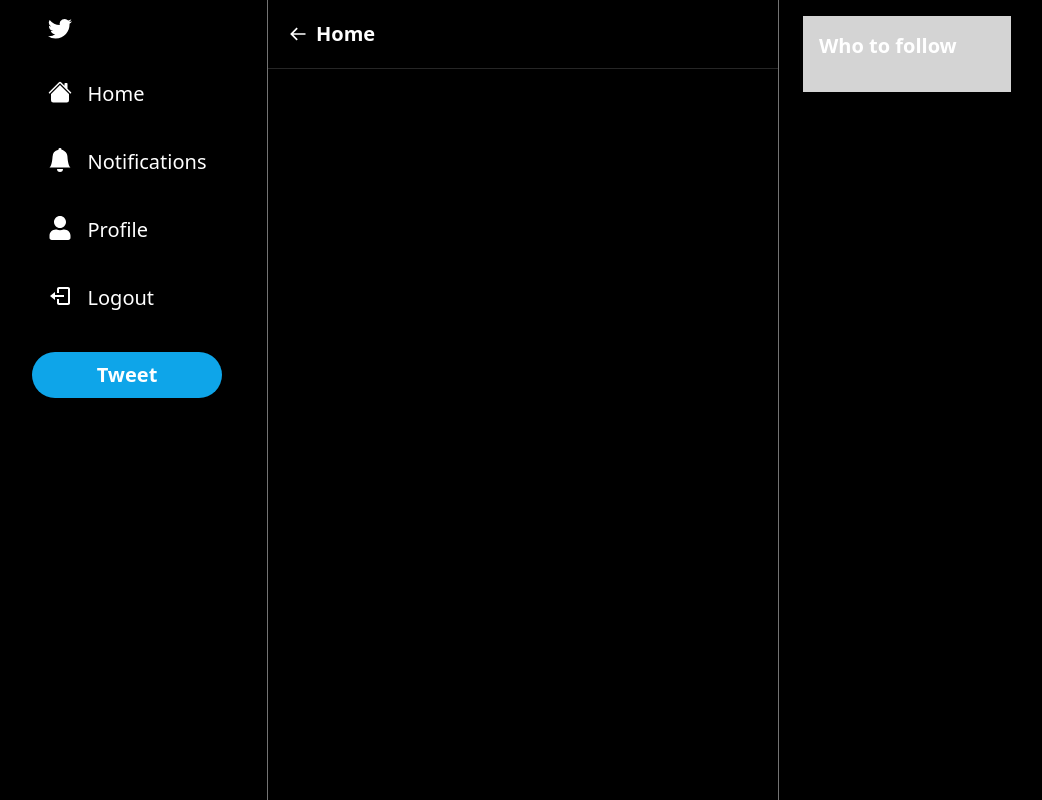
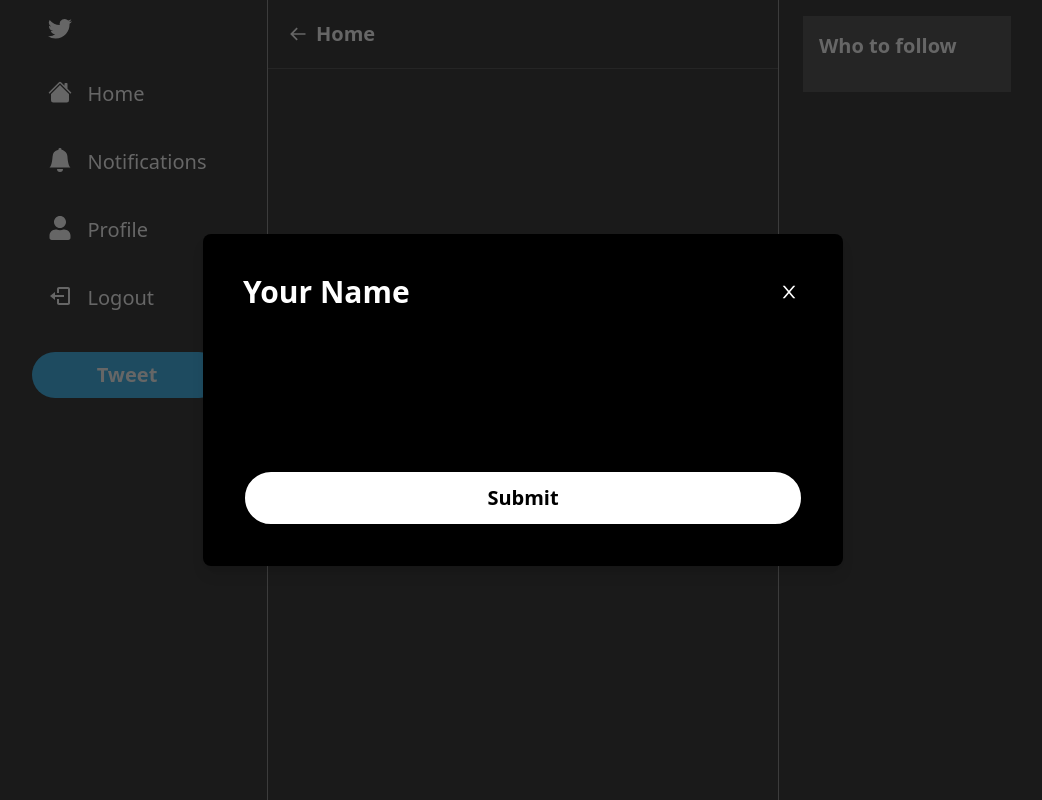
Before and after one commit to Razaul00003/twetterCloneNextjsTs, a Next.js app: page / in a window 1280 px wide. Shown: the whole page, without its empty margins (117-1159 px from the left). Built offline with nearby package versions, Linux system fonts and the light colour scheme.

Commit message:
added modal

```diff
--- /dev/null
+++ b/components/Button.tsx
@@ -0,0 +1,51 @@
+import React from "react";
+
+interface ButtonProps {
+  label: string;
+  secondary: boolean;
+  fullWidth: boolean;
+  large: boolean;
+  onClick: () => void;
+  disabled: boolean;
+  outline: boolean;
+}
+
+const Button: React.FC<ButtonProps> = ({
+  label,
+  secondary,
+  fullWidth,
+  large,
+  onClick,
+  disabled,
+  outline,
+}) => {
+  return (
+    <button
+      disabled={disabled}
+      onClick={onClick}
+      className={`
+      disabled:opacity-70
+      disabled:cursor-not-allowed
+      rounded-full
+      font-semibold
+      hover:opacity-80
+      transition
+      border-2
+      ${fullWidth ? "w-full" : "w-fit"}
+      ${secondary ? "bg-white" : "bg-sky-500"}
+      ${secondary ? "text-black" : "text-white"}
+      ${secondary ? "border-black" : "border-sky-500"}
+      ${large ? "text-xl" : "text-md"}
+      ${large ? "px-5" : "px-4"}
+      ${large ? "py-3" : "py-2"}
+      ${outline ? "bg-transparent" : ""}
+      ${outline ? "border-white" : ""}
+      ${outline ? "text-white" : ""}
+    `}
+    >
+      {label}
+    </button>
+  );
+};
+
+export default Button;
--- /dev/null
+++ b/components/Input.tsx
@@ -0,0 +1,7 @@
+import React from "react";
+
+const Input = () => {
+  return <div>Input</div>;
+};
+
+export default Input;
--- /dev/null
+++ b/components/Modal.tsx
@@ -0,0 +1,128 @@
+import { useCallback } from "react";
+import { AiOutlineClose } from "react-icons/ai";
+import Button from "./Button";
+
+interface ModalProps {
+  isOpen?: boolean;
+  onClose: () => void;
+  onSubmit: () => void;
+  title?: string;
+  body?: React.ReactElement;
+  footer?: React.ReactElement;
+  actionLabel: string;
+  disabled?: boolean;
+}
+
+const Modal: React.FC<ModalProps> = ({
+  isOpen,
+  onClose,
+  onSubmit,
+  title,
+  body,
+  actionLabel,
+  footer,
+  disabled,
+}) => {
+  const handleClose = useCallback(() => {
+    if (disabled) {
+      return;
+    }
+
+    onClose();
+  }, [onClose, disabled]);
+
+  const handleSubmit = useCallback(() => {
+    if (disabled) {
+      return;
+    }
+
+    onSubmit();
+  }, [onSubmit, disabled]);
+
+  if (!isOpen) {
+    return null;
+  }
+
+  return (
+    <>
+      <div
+        className="
+          justify-center
+          items-center
+          flex
+          overflow-x-hidden
+          overflow-y-auto
+          fixed
+          inset-0
+          z-50
+          outline-none
+          focus:outline-none
+          bg-neutral-800
+          bg-opacity-70
+        "
+      >
+        <div className="relative w-full lg:w-3/6 my-6 mx-auto lg:max-w-3xl h-full lg:h-auto">
+          {/*content*/}
+          <div
+            className="
+            h-full
+            lg:h-auto
+            border-0
+            rounded-lg
+            shadow-lg
+            relative
+            flex
+            flex-col
+            w-full
+            bg-black
+            outline-none
+            focus:outline-none
+            "
+          >
+            {/*header*/}
+            <div
+              className="
+              flex
+              items-center
+              justify-between
+              p-10
+              rounded-t
+              "
+            >
+              <h3 className="text-3xl font-semibold text-white">{title}</h3>
+              <button
+                className="
+                  p-1
+                  ml-auto
+                  border-0
+                  text-white
+                  hover:opacity-70
+                  transition
+                "
+                onClick={handleClose}
+              >
+                <AiOutlineClose size={20} />
+              </button>
+            </div>
+            {/*body*/}
+            <div className="relative p-10 flex-auto">{body}</div>
+            {/*footer*/}
+            <div className="flex flex-col gap-2 p-10">
+              <Button
+                disabled={disabled}
+                label={actionLabel}
+                secondary
+                fullWidth
+                large
+                onClick={handleSubmit}
+              />
+              {footer}
+            </div>
+          </div>
+        </div>
+      </div>
+    </>
+  );
+};
+
+export default Modal;
--- a/components/layout/FollowBar.tsx
+++ b/components/layout/FollowBar.tsx
@@ -3,7 +3,7 @@
 const FollowBar = () => {
   return (
     <div className="px-6 py-4 hidden lg:block ">
-      <div className="bg-neutral-300 roundec-xl p-4">
+      <div className="bg-neutral-800 roundec-xl p-4">
         <h2 className="text-white text-xl font-semibold">Who to follow</h2>
         <div className="flex flex-col gap-6 mt-4 ">{/* to od user list */}</div>
       </div>
--- a/pages/_app.tsx
+++ b/pages/_app.tsx
@@ -1,11 +1,15 @@
 import Layout from "@/components/Layout";
+import Modal from "@/components/Modal";
 import "@/styles/globals.css";
 import type { AppProps } from "next/app";
 
 export default function App({ Component, pageProps }: AppProps) {
   return (
-    <Layout>
-      <Component {...pageProps} />
-    </Layout>
+    <>
+      <Modal actionLabel="Submit" isOpen title="Your Name" />
+      <Layout>
+        <Component {...pageProps} />
+      </Layout>
+    </>
   );
 }
```
